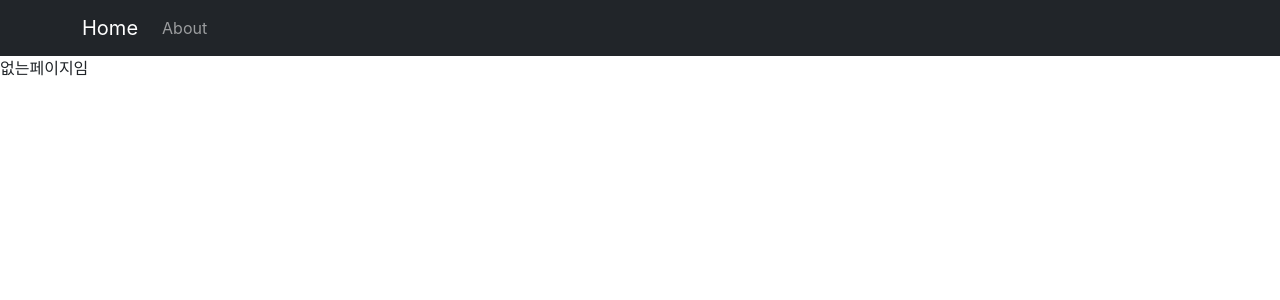
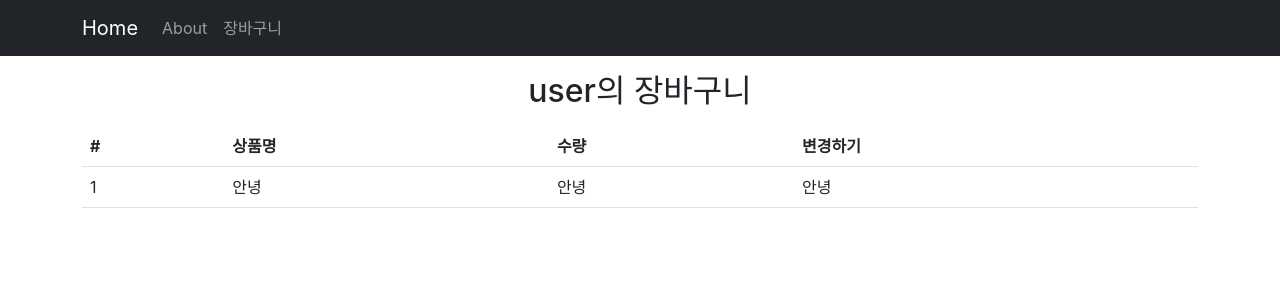
Before and after one commit to yongseong2/ShoesShop, a React (Create React App) app: page /cart in a window 1280 px wide. Shown: the top 300 px of the page. Built offline with nearby package versions, Linux system fonts and the light colour scheme.

Commit message:
store.js

```diff
--- a/package.json
+++ b/package.json
@@ -3,6 +3,7 @@
   "version": "0.1.0",
   "private": true,
   "dependencies": {
+    "@reduxjs/toolkit": "^1.9.5",
     "@testing-library/jest-dom": "^5.16.5",
     "@testing-library/react": "^13.4.0",
     "@testing-library/user-event": "^13.5.0",
@@ -11,6 +12,7 @@
     "react": "^18.2.0",
     "react-bootstrap": "^2.7.4",
     "react-dom": "^18.2.0",
+    "react-redux": "^8.1.1",
     "react-router-dom": "^6.13.0",
     "react-scripts": "5.0.1",
     "styled-components": "^6.0.0-rc.3",
--- a/src/App.js
+++ b/src/App.js
@@ -4,6 +4,7 @@ import { Navbar, Container, Nav } from 'react-bootstrap'
 import ShoesList from './Components/shoesList.js';
 import { Routes, Route, Link, Outlet, useNavigate } from 'react-router-dom'
 import DetailView from './Views/DetailView';
+import CartView from './Views/CartView'
 
 
 function App() {
@@ -18,6 +19,7 @@ function App() {
           <Nav className="me-auto">
             {/* <Link to="/detail/:id" className='nav-link'>Detail</Link> */}
             <Link to="/about" className='nav-link'>About</Link>
+            <Link to="/cart" className='nav-link'>장바구니</Link>
           </Nav>
         </Container>
       </Navbar>
@@ -39,6 +41,7 @@ function App() {
           <Route path='one' element={<div>첫 주문시 양배추즙 서비스</div>} />
           <Route path='two' element={<div>생일기념 쿠폰받기</div>} />
         </Route>
+        <Route path='/cart' element={<CartView/>}></Route>
         <Route path="*" element={<div>없는페이지임</div>} />
       </Routes>
     </div>
@@ -51,7 +54,6 @@ function Event() {
       <h4>오늘의 이벤트</h4>
       <Outlet></Outlet>
     </div>
-
   )
 }
 
--- /dev/null
+++ b/src/Views/CartView.js
@@ -0,0 +1,29 @@
+import { Table } from "react-bootstrap"
+
+function CartView() {
+  return (
+    <div className="container">
+      <h2 className="m-3 text-center ">user의 장바구니</h2>
+      <Table>
+        <thead>
+          <tr>
+            <th>#</th>
+            <th>상품명</th>
+            <th>수량</th>
+            <th>변경하기</th>
+          </tr>
+        </thead>
+        <tbody>
+          <tr>
+            <td>1</td>
+            <td>안녕</td>
+            <td>안녕</td>
+            <td>안녕</td>
+          </tr>
+        </tbody>
+      </Table>
+    </div>
+  )
+}
+
+export default CartView
--- a/src/index.js
+++ b/src/index.js
@@ -4,13 +4,17 @@ import './index.css';
 import App from './App';
 import reportWebVitals from './reportWebVitals';
 import { BrowserRouter } from 'react-router-dom';
+import { Provider } from 'react-redux';
+import store from './store';
 
 const root = ReactDOM.createRoot(document.getElementById('root'));
 root.render(
   <React.StrictMode>
-    <BrowserRouter>
-      <App />
-    </BrowserRouter>
+    <Provider store={store}>
+      <BrowserRouter>
+        <App />
+      </BrowserRouter>
+    </Provider>
   </React.StrictMode>
 );
 
--- /dev/null
+++ b/src/store.js
@@ -0,0 +1,5 @@
+import { configureStore } from '@reduxjs/toolkit'
+
+export default configureStore({
+  reducer: { }
+})
```
Also changed, not shown: 1 other file (tests, documents, lock files or other folders).
